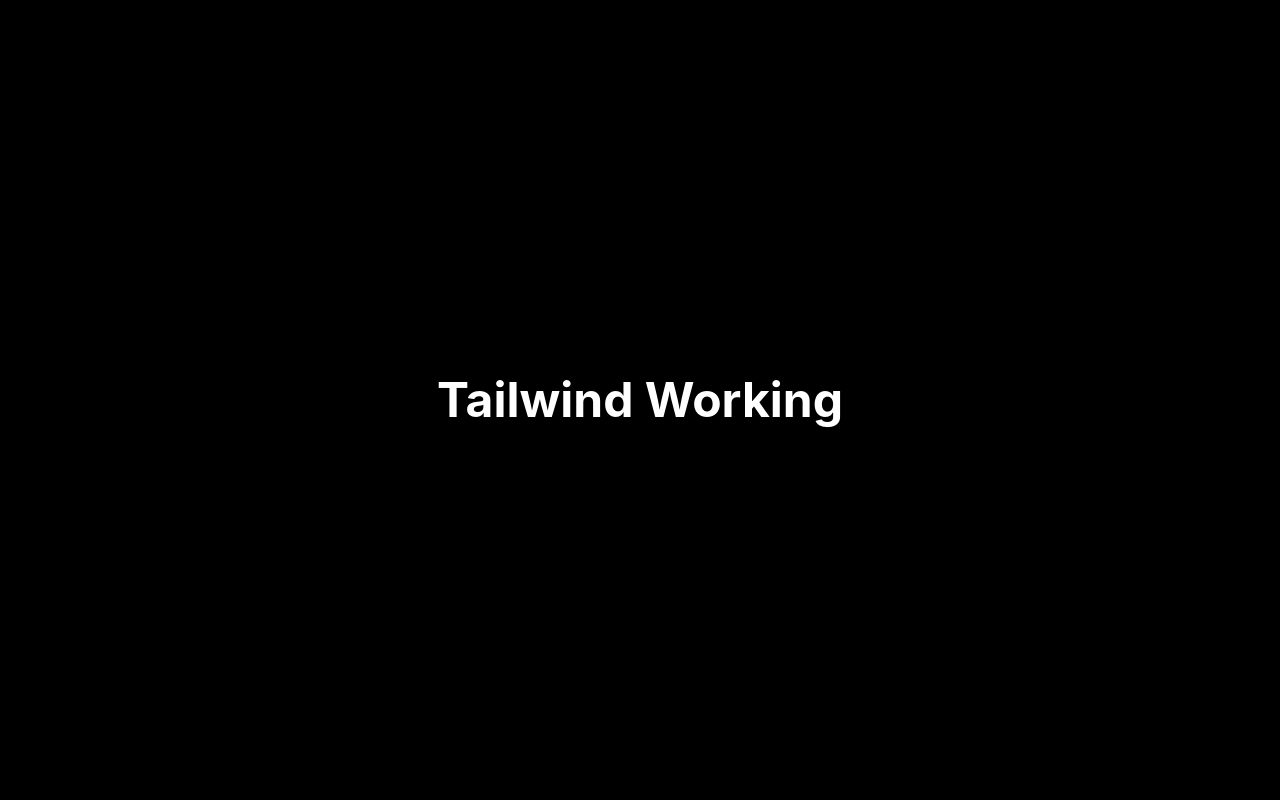
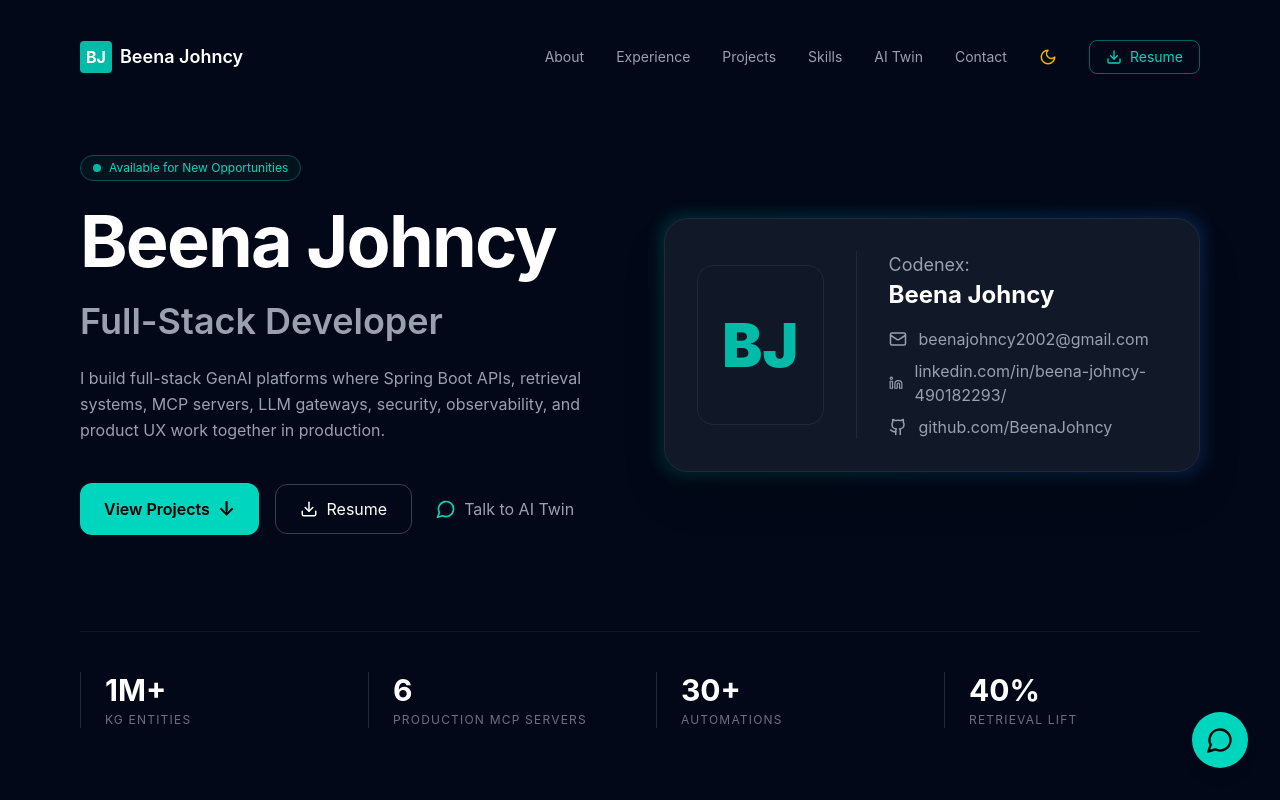
Before and after one commit to BeenaJohncy/portfolio, a React app: page / in a window 1280 px wide. Shown: the top 800 px of the page. Built offline with nearby package versions, Linux system fonts and the light colour scheme; the HTML template or start-up script is replaced by a standard one.

Commit message:
Hero Page: basic design

```diff
--- a/package.json
+++ b/package.json
@@ -11,8 +11,10 @@
   },
   "dependencies": {
     "@tailwindcss/vite": "^4.3.0",
+    "lucide-react": "^0.469.0",
     "react": "^19.2.6",
     "react-dom": "^19.2.6",
+    "react-router-dom": "^7.15.1",
     "tailwindcss": "^4.3.0"
   },
   "devDependencies": {
--- a/src/App.jsx
+++ b/src/App.jsx
@@ -1,13 +1,8 @@
 import { useState } from 'react'
+import Home from "./pages/Home";
 
 function App() {
-  return (
-    <div className="h-screen flex items-center justify-center bg-black">
-      <h1 className="text-5xl font-bold text-white">
-        Tailwind Working
-      </h1>
-    </div>
-  )
+  return <Home />;
 }
 
-export default App
+export default App;
--- /dev/null
+++ b/src/components/About.jsx
@@ -0,0 +1,21 @@
+// src/components/About.jsx
+
+function About() {
+  return (
+    <section
+      id="about"
+      className="min-h-screen bg-[#020817] text-white px-8 lg:px-16 py-32"
+    >
+      <h2 className="text-5xl font-bold mb-10 text-cyan-400">
+        About Me
+      </h2>
+
+      <p className="text-gray-400 text-xl leading-10 max-w-4xl">
+        I am a full-stack developer specializing in React,
+        Django, PostgreSQL, and scalable backend systems.
+      </p>
+    </section>
+  );
+}
+
+export default About;
--- /dev/null
+++ b/src/components/Hero.jsx
@@ -0,0 +1,124 @@
+import React from 'react';
+import {
+  MailIcon,
+  LinkedinIcon,
+  GithubIcon,
+  DownloadIcon,
+  MessageCircleIcon,
+  MoonIcon
+} from 'lucide-react';
+
+const Hero = () => {
+  return (
+    <div className="min-h-screen bg-[#020817] text-white font-sans px-6 md:px-20 py-10">
+      {/* Navbar */}
+      <nav className="flex justify-between items-center mb-20">
+        <div className="flex items-center gap-2">
+          <div className="w-8 h-8 bg-teal-500 rounded flex items-center justify-center font-bold">BJ</div>
+          <span className="font-semibold text-lg">Beena Johncy</span>
+        </div>
+
+        <div className="hidden md:flex items-center gap-8 text-gray-400 text-sm">
+          {['About', 'Experience', 'Projects', 'Skills', 'AI Twin', 'Contact'].map((item) => (
+            <a key={item} href={`#${item.toLowerCase()}`} className="hover:text-white transition-colors">
+              {item}
+            </a>
+          ))}
+          <MoonIcon size={18} className="text-yellow-500 cursor-pointer" />
+          <button className="flex items-center gap-2 border border-teal-500/50 text-teal-400 px-4 py-1.5 rounded-lg hover:bg-teal-500/10 transition-all">
+            <DownloadIcon size={16} /> Resume
+          </button>
+        </div>
+      </nav>
+
+      {/* Main Content */}
+      <main className="grid grid-cols-1 lg:grid-cols-2 gap-12 items-center">
+        {/* Left Column */}
+        <div className="space-y-6">
+          <div className="inline-flex items-center gap-2 bg-teal-950/30 border border-teal-900 px-3 py-1 rounded-full text-xs text-teal-400">
+            <span className="w-2 h-2 bg-teal-500 rounded-full animate-pulse"></span>
+            Available for New Opportunities
+          </div>
+
+          <h1 className="text-6xl md:text-7xl font-bold tracking-tight">
+            Beena Johncy
+          </h1>
+          <h2 className="text-3xl md:text-4xl font-semibold text-gray-400">
+            Full-Stack Developer
+          </h2>
+
+          <p className="text-gray-400 max-w-xl leading-relaxed">
+            I build full-stack GenAI platforms where Spring Boot APIs, retrieval systems,
+            MCP servers, LLM gateways, security, observability, and product UX work
+            together in production.
+          </p>
+
+          <div className="flex flex-wrap items-center gap-4 pt-4">
+            <button className="bg-teal-400 text-black font-semibold px-6 py-3 rounded-xl flex items-center gap-2 hover:bg-teal-300 transition-all">
+              View Projects <span className="text-xl">↓</span>
+            </button>
+            <button className="border border-gray-700 px-6 py-3 rounded-xl flex items-center gap-2 hover:bg-gray-800 transition-all">
+              <DownloadIcon size={18} /> Resume
+            </button>
+            <button className="flex items-center gap-2 text-gray-400 hover:text-white transition-colors ml-2">
+              <MessageCircleIcon size={20} className="text-teal-400" /> Talk to AI Twin
+            </button>
+          </div>
+        </div>
+
+        {/* Right Column (Virtual Business Card) */}
+        <div className="relative group">
+          <div className="absolute -inset-1 bg-gradient-to-r from-teal-500 to-blue-500 rounded-3xl blur opacity-20 group-hover:opacity-40 transition duration-1000"></div>
+          <div className="relative bg-[#111827] border border-gray-800 p-8 rounded-3xl flex flex-col md:flex-row items-center gap-8 shadow-2xl">
+            {/* Logo Section */}
+            <div className="w-40 h-40 bg-gray-900 rounded-2xl flex items-center justify-center border border-gray-800">
+               {/* Replace with actual SVG logo */}
+               <div className="text-teal-500 text-6xl font-black">BJ</div>
+            </div>
+
+            {/* Contact Info */}
+            <div className="space-y-4 border-l border-gray-800 pl-8">
+              <div>
+                <h3 className="text-gray-400 text-lg">Codenex:</h3>
+                <p className="text-2xl font-bold">Beena Johncy</p>
+              </div>
+              <div className="space-y-2 text-gray-400">
+                <div className="flex items-center gap-3 hover:text-white cursor-pointer">
+                  <MailIcon size={18} /> beenajohncy2002@gmail.com
+                </div>
+                <div className="flex items-center gap-3 hover:text-white cursor-pointer">
+                  <LinkedinIcon size={18} /> linkedin.com/in/beena-johncy-490182293/
+                </div>
+                <div className="flex items-center gap-3 hover:text-white cursor-pointer">
+                  <GithubIcon size={18} /> github.com/BeenaJohncy
+                </div>
+              </div>
+            </div>
+          </div>
+        </div>
+      </main>
+
+      {/* Stats Bar */}
+      <div className="grid grid-cols-2 md:grid-cols-4 gap-8 mt-24 border-t border-gray-900 pt-10">
+        <StatItem label="KG ENTITIES" value="1M+" />
+        <StatItem label="PRODUCTION MCP SERVERS" value="6" />
+        <StatItem label="AUTOMATIONS" value="30+" />
+        <StatItem label="RETRIEVAL LIFT" value="40%" />
+      </div>
+
+      {/* Floating Chat Bubble */}
+      <div className="fixed bottom-8 right-8 w-14 h-14 bg-teal-400 rounded-full flex items-center justify-center text-black cursor-pointer shadow-lg hover:scale-110 transition-transform">
+        <MessageCircleIcon size={28} />
+      </div>
+    </div>
+  );
+};
+
+const StatItem = ({ label, value }) => (
+  <div className="border-l border-gray-800 pl-6">
+    <div className="text-3xl font-bold mb-1">{value}</div>
+    <div className="text-xs text-gray-500 uppercase tracking-widest">{label}</div>
+  </div>
+);
+
+export default Hero;
--- /dev/null
+++ b/src/components/Navbar.jsx
@@ -0,0 +1,69 @@
+// src/components/Navbar.jsx
+
+function Navbar() {
+  return (
+    <nav className="fixed top-5 left-1/2 -translate-x-1/2 z-50 w-[90%] max-w-7xl">
+      <div className="bg-[#0f172a]/80 backdrop-blur-xl border border-cyan-500/20 rounded-full px-8 py-4 flex items-center justify-between">
+
+        {/* Logo */}
+        <div className="flex items-center gap-3">
+          <div className="w-11 h-11 rounded-xl border border-cyan-400 flex items-center justify-center text-cyan-400 font-bold text-xl">
+            B
+          </div>
+
+          <h1 className="text-white text-2xl font-bold">
+            Beena Johncy
+          </h1>
+        </div>
+
+        {/* Nav Links */}
+        <div className="hidden lg:flex items-center gap-10 text-gray-300 font-medium">
+          <a
+            href="#about"
+            className="hover:text-cyan-400 transition"
+          >
+            About
+          </a>
+
+          <a
+            href="#experience"
+            className="hover:text-cyan-400 transition"
+          >
+            Experience
+          </a>
+
+          <a
+            href="#projects"
+            className="hover:text-cyan-400 transition"
+          >
+            Projects
+          </a>
+
+          <a
+            href="#skills"
+            className="hover:text-cyan-400 transition"
+          >
+            Skills
+          </a>
+
+          <a
+            href="#contact"
+            className="hover:text-cyan-400 transition"
+          >
+            Contact
+          </a>
+        </div>
+
+        {/* Resume Button */}
+        <a
+          href="/resume.pdf"
+          className="border border-cyan-400 text-cyan-400 px-6 py-3 rounded-full hover:bg-cyan-400 hover:text-black transition"
+        >
+          Resume
+        </a>
+      </div>
+    </nav>
+  );
+}
+
+export default Navbar;
--- /dev/null
+++ b/src/components/Projects.jsx
@@ -0,0 +1,16 @@
+// src/components/Projects.jsx
+
+function Projects() {
+  return (
+    <section
+      id="projects"
+      className="min-h-screen bg-[#020817] text-white px-8 lg:px-16 py-32"
+    >
+      <h2 className="text-5xl font-bold mb-10 text-cyan-400">
+        Projects
+      </h2>
+    </section>
+  );
+}
+
+export default Projects;
--- /dev/null
+++ b/src/components/Skills.jsx
@@ -0,0 +1,16 @@
+// src/components/Skills.jsx
+
+function Skills() {
+  return (
+    <section
+      id="skills"
+      className="min-h-screen bg-[#020817] text-white px-8 lg:px-16 py-32"
+    >
+      <h2 className="text-5xl font-bold mb-10 text-cyan-400">
+        Skills
+      </h2>
+    </section>
+  );
+}
+
+export default Skills;
--- a/src/index.css
+++ b/src/index.css
@@ -1 +1,11 @@
 @import "tailwindcss";
+
+html {
+  scroll-behavior: smooth;
+}
+
+body {
+  -webkit-font-smoothing: antialiased;
+  -moz-osx-font-smoothing: grayscale;
+  background-color: #020817;
+}
--- /dev/null
+++ b/src/pages/Home.jsx
@@ -0,0 +1,25 @@
+// src/pages/Home.jsx
+
+// import Navbar from "../components/Navbar";
+import Hero from "../components/Hero";
+import About from "../components/About";
+import Projects from "../components/Projects";
+import Skills from "../components/Skills";
+
+function Home() {
+  return (
+    <div className="bg-[#020817]">
+      {/* <Navbar /> */}
+
+      <Hero />
+
+      <About />
+
+      <Projects />
+
+      <Skills />
+    </div>
+  );
+}
+
+export default Home;
```
Also changed, not shown: src/assets/mascot.png (added), 1 other file (tests, documents, lock files or other folders).
